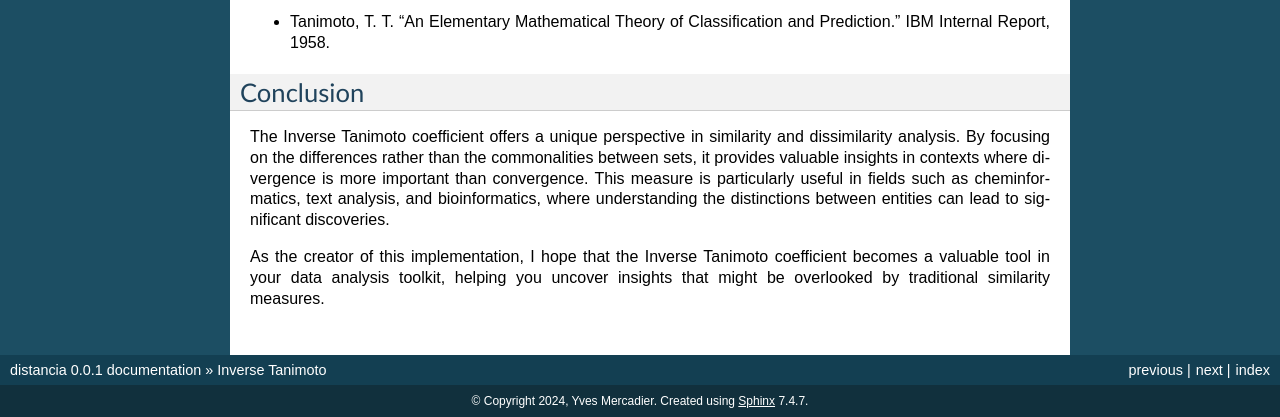
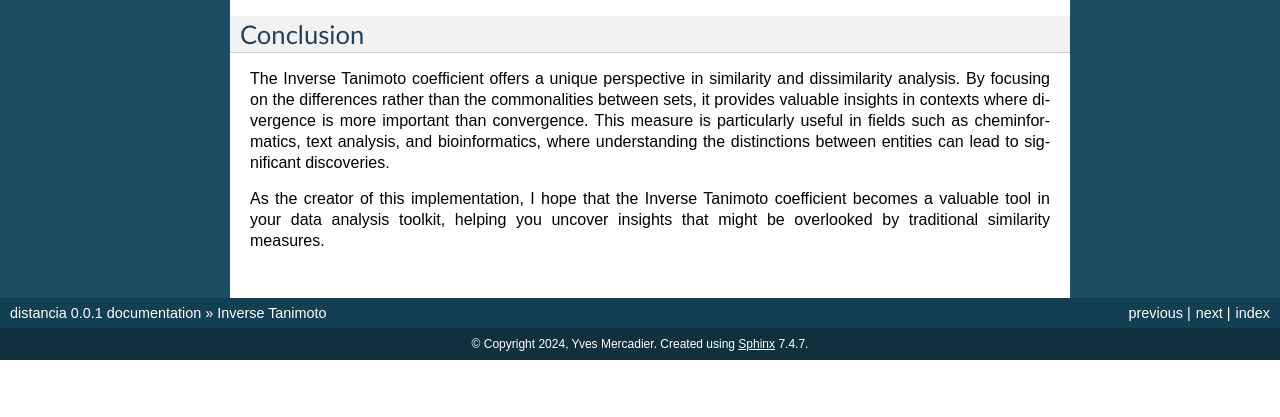
Before and after one commit to ym001/distancia, a Sphinx documentation site: the page built from docs/InverseTanimoto.rst, in a window 1280 px wide and 900 px high, scrolled down 1322 px, cut to the strip 483-900 px from the top of the window. Built offline with Sphinx 7.4.7, drawn with Linux system fonts in a browser that asks for light colours; pages that are not in the unit, such as notebooks, are missing from menus; after the commit the page ends 2165 px from its top, so only the background shows below that.

Commit message:
Update InverseTanimoto.rst

```diff
--- a/docs/InverseTanimoto.rst
+++ b/docs/InverseTanimoto.rst
@@ -84,8 +84,6 @@ For a detailed exploration of the Tanimoto coefficient and its applications, ref
 
     InverseTanimoto
 
-- Tanimoto, T. T. "An Elementary Mathematical Theory of Classification and Prediction." IBM Internal Report, 1958.
-
 Conclusion
 ----------
 
```
